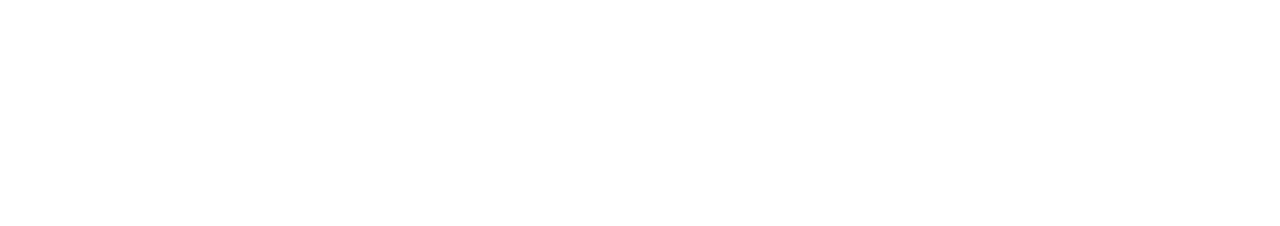
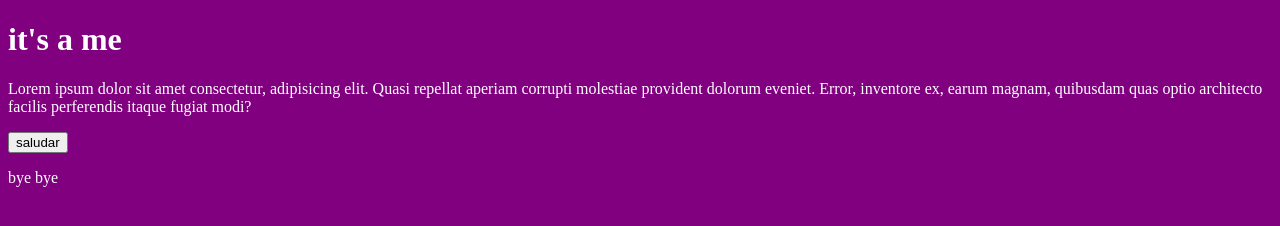
Before and after one commit to DGjoaquin/probando-git, a plain HTML site: page index.html in a window 1280 px wide. Drawn offline with Linux system fonts and the light colour scheme.

Commit message:
interfaz
se agregaron css se incorpora h1,p y botton

```diff
--- /dev/null
+++ b/assets/css/estilo.css
@@ -0,0 +1,6 @@
+body{
+    background-color: purple;
+}
+h1,p{
+    color: white;
+}
--- a/index.html
+++ b/index.html
@@ -4,8 +4,12 @@
     <meta charset="UTF-8">
     <meta name="viewport" content="width=device-width, initial-scale=1.0">
     <title>Document</title>
+    <link rel="stylesheet" href="assets/css/estilo.css">
 </head>
 <body>
-
+    <h1>it's a me</h1>
+    <p>Lorem ipsum dolor sit amet consectetur, adipisicing elit. Quasi repellat aperiam corrupti molestiae provident dolorum eveniet. Error, inventore ex, earum magnam, quibusdam quas optio architecto facilis perferendis itaque fugiat modi?</p>
+    <button>saludar</button>
+    <p>bye bye</p>
 </body>
 </html>
```
